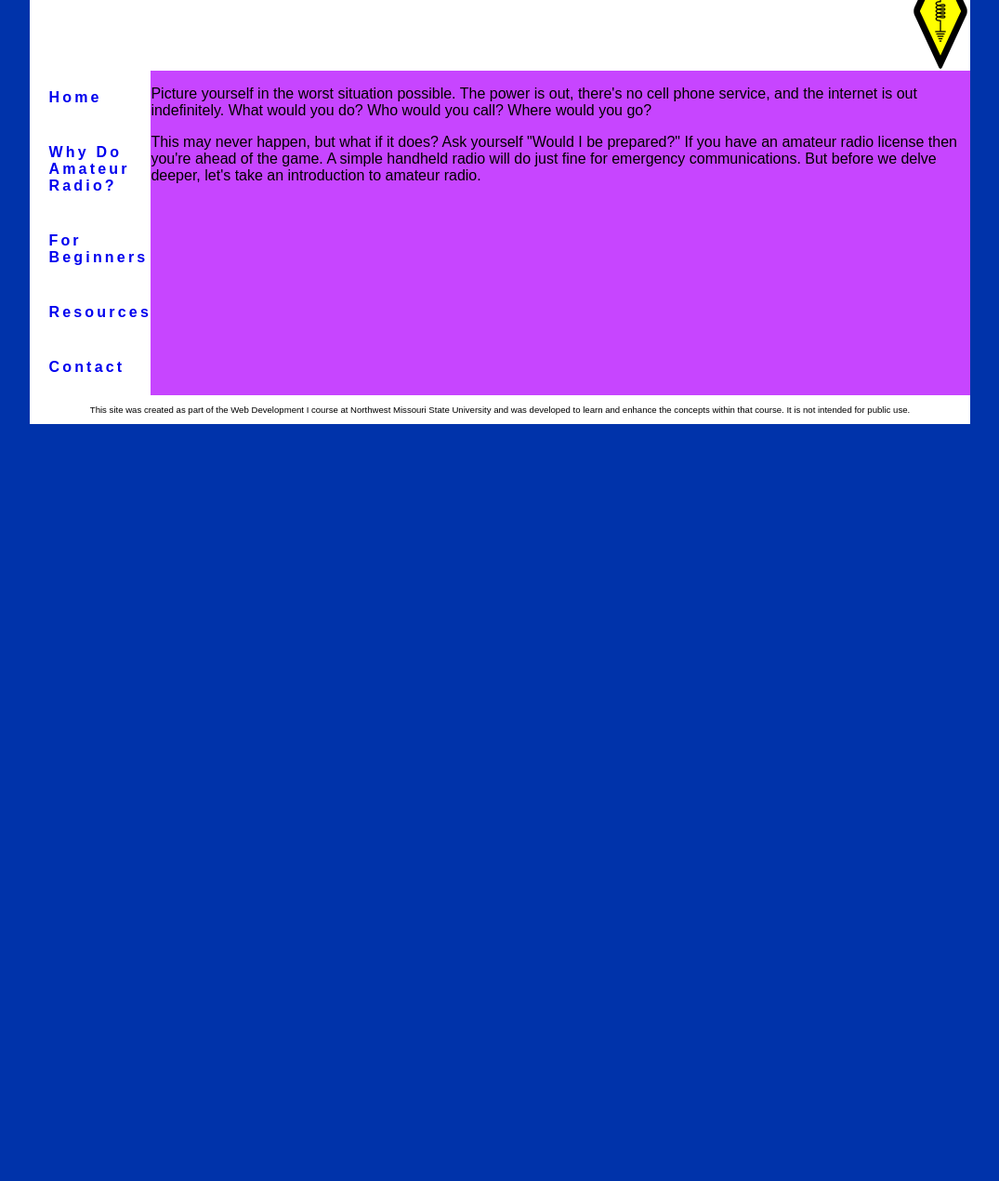
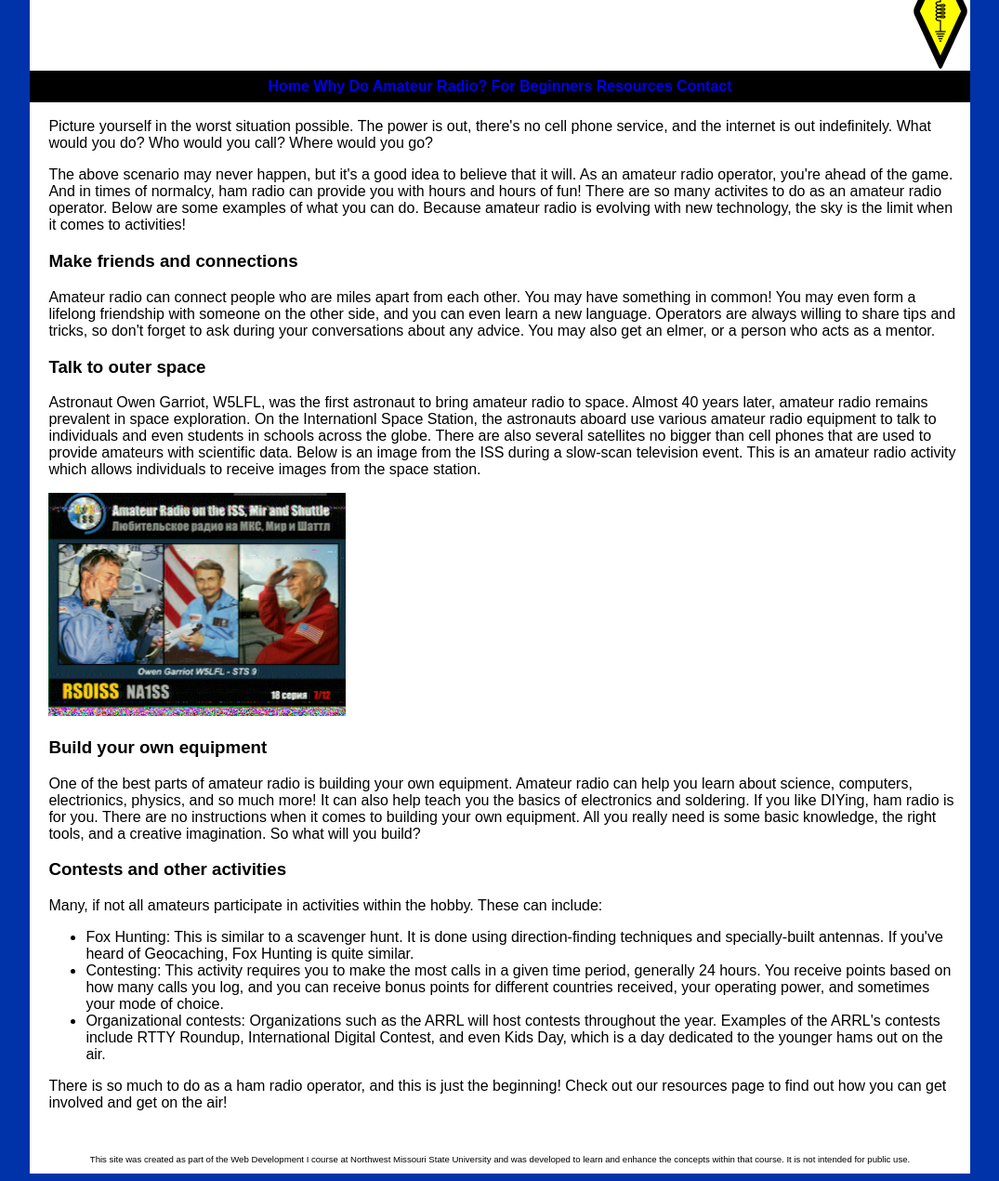
Before and after one commit to 44144-Sp22/web-project-grahowe, a plain HTML site: page beginners.html in a window 1280 px wide. Shown: the part 73-1343 px from the top of the page at 93% size, without its empty margins (102-1177 px from the left). Before the commit the page ends 800 px from the top, so only its background shows below. Drawn offline with Linux system fonts and the light colour scheme.

Commit message:
Completed overall basic setup
Finished setup for all pages, ready to change CSS properties and add additional images, color schemes, etc.

```diff
--- a/beginners.html
+++ b/beginners.html
@@ -13,22 +13,56 @@
     <h1>Ham Radio Hub</h1>
   </header>
   <nav>
-    <ul>
-      <li><a href="index.html">Home</a></li>
-      <li><a href="why.html">Why Do Amateur Radio?</a></li>
-      <li><a href="beginners.html">For Beginners</a></li>
-      <li><a href="resources.html">Resources</a></li>
-      <li><a href="contact.html">Contact</a></li>
-    </ul>
+      <a href="index.html">Home</a>
+      <a href="why.html">Why Do Amateur Radio?</a>
+      <a href="beginners.html">For Beginners</a>
+      <a href="resources.html">Resources</a>
+      <a href="contact.html">Contact</a>
   </nav>
   <main>
     <p>Picture yourself in the worst situation possible. The power is out, there's
       no cell phone service, and the internet is out indefinitely. What would you do?
       Who would you call? Where would you go?</p>
-    <p>This may never happen, but what if it does? Ask yourself "Would I be prepared?"
-      If you have an amateur radio license then you're ahead of the game. A simple
-      handheld radio will do just fine for emergency communications. But before we
-      delve deeper, let's take an introduction to amateur radio.
+    <p>The above scenario may never happen, but it's a good idea to believe that it will.
+      As an amateur radio operator, you're ahead of the game. And in times of normalcy, ham
+      radio can provide you with hours and hours of fun! There are so many activites to do
+      as an amateur radio operator. Below are some examples of what you can do. Because amateur radio
+      is evolving with new technology, the sky is the limit when it comes to activities!</p>
+    <h3>Make friends and connections</h3>
+    <p>Amateur radio can connect people who are miles apart from each other. You may have something
+      in common! You may even form a lifelong friendship with someone on the other side, and you can
+      even learn a new language. Operators are always willing to share tips and tricks, so don't forget
+      to ask during your conversations about any advice. You may also get an elmer, or a person who acts
+      as a mentor.</p>
+    <h3>Talk to outer space</h3>
+    <p>Astronaut Owen Garriot, W5LFL, was the first astronaut to bring amateur radio to space.
+      Almost 40 years later, amateur radio remains prevalent in space exploration. On the
+      Internationl Space Station, the astronauts aboard use various amateur radio equipment to talk
+      to individuals and even students in schools across the globe. There are also several satellites
+      no bigger than cell phones that are used to provide amateurs with scientific data. Below is an
+      image from the ISS during a slow-scan television event. This is an amateur radio activity which
+      allows individuals to receive images from the space station.</p>
+    <img src="SSTV1.jpg" alt="Owen Garriott ISS SSTV photo" width="320" height="240">
+    <h3>Build your own equipment</h3>
+    <p>One of the best parts of amateur radio is building your own equipment. Amateur radio can help you
+      learn about science, computers, electrionics, physics, and so much more! It can also help teach you
+      the basics of electronics and soldering. If you like DIYing, ham radio is for you. There are no instructions
+      when it comes to building your own equipment. All you really need is some basic knowledge, the right tools,
+      and a creative imagination. So what will you build?</p>
+    <h3>Contests and other activities</h3>
+    <p>Many, if not all amateurs participate in activities within the hobby. These can include:
+      <ul>
+        <li>Fox Hunting: This is similar to a scavenger hunt. It is done using direction-finding techniques
+          and specially-built antennas. If you've heard of Geocaching, Fox Hunting is quite similar.</li>
+        <li>Contesting: This activity requires you to make the most calls in a given time period, generally 24 hours.
+          You receive points based on how many calls you log, and you can receive bonus points for different countries
+          received, your operating power, and sometimes your mode of choice.</li>
+        <li>Organizational contests: Organizations such as the ARRL will host contests throughout the year. Examples of the
+          ARRL&#39;s contests include RTTY Roundup, International Digital Contest, and even Kids Day, which is a day dedicated
+          to the younger hams out on the air.</li>
+      </ul>
+    <p>There is so much to do as a ham radio operator, and this is just the beginning! Check out our resources page to find
+      out how you can get involved and get on the air!</p>
   </main>
 <footer>
   This site was created as part of the Web Development I course at Northwest Missouri State University and was developed to learn and enhance the concepts within that course. It is not intended for public use.
--- a/styles.css
+++ b/styles.css
@@ -9,29 +9,21 @@ header{
   background-image: url(symbol.jpg);
   background-position: right;
   background-repeat: no-repeat;
+  text-align: center;
   margin:0px;
   height: 128px;
 }
 
-nav{
+nav {
+  padding-top: .5em;
+  padding-bottom: .5em;
   font-weight: bold;
-  letter-spacing: 0.2em;
-  float: left;
-  width: 130px;
-}
-
-nav ul{
-  list-style-type: none;
-  margin: 0px;
-  padding: 0px;
+  background-color: #000000;
+  text-align: center;
 }
 
 nav a{
-  background-color: #ffffff;
-  border-bottom: 1px solid #ffffff;
   text-decoration: none;
-  padding: 20px;
-  display: block;
 }
 
 footer {
@@ -42,8 +34,14 @@ footer {
   clear: both;
 }
 
+main {
+  padding: 1px 10px 20px 20px;
+  background-color: #ffffff;
+  color: #000000;
+}
+
 #wrapper {
-  margin: 0 auto;
+  margin: auto;
   width: 80%;
   background-color: #c745ff;
   color: #000000;
```
Also changed, not shown: contact.html (+13 -1 lines), index.html (+5 -7 lines), resources.html (added, +39 -0 lines), why.html (+7 -8 lines).
